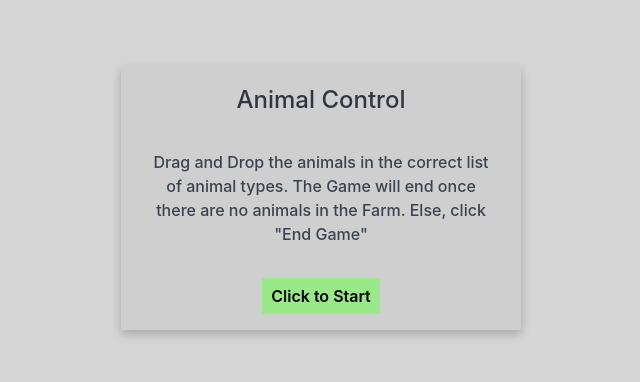
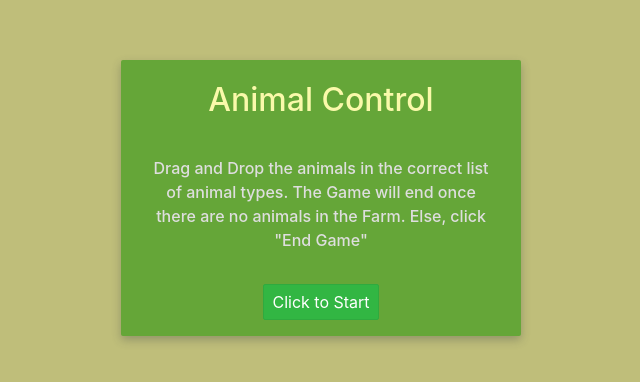
Before and after one commit to miguelybera/4itf_act2_animalcontrol, a React (Create React App) app: page / in a window 1280 px wide. Shown: the part 202-584 px from the top of the page, without its empty margins (319-959 px from the left). Built offline with nearby package versions, Linux system fonts and the light colour scheme.

Commit message:
minor design changes in the modal

```diff
--- a/src/components/Header.js
+++ b/src/components/Header.js
@@ -9,7 +9,7 @@ const Header = ({ timeRemaining, gameState, endGame }) => (
       <>
         <section className="navbar-center text-error">{secondsLeft(timeRemaining)} Seconds Left</section>
         <section className="navbar-center">
-          <button className="btn btn-default" onClick={endGame}>
+          <button className="btn btn-error" onClick={endGame}>
             End Game
           </button>
         </section>
--- a/src/components/Modal.js
+++ b/src/components/Modal.js
@@ -8,7 +8,7 @@ const Modal = ({ gameState, startGame, resetGame }) => (
     <div className="modal-container">
       <div className="modal-header">
 
-        <div className="modal-title h4">{gameState === stateOfGame.START
+        <div className="modal-title h2">{gameState === stateOfGame.START
             ? `Animal Control`
             : `Game over`}</div>
       </div>
@@ -24,7 +24,7 @@ const Modal = ({ gameState, startGame, resetGame }) => (
       </div>
       <div className="modal-footer">
         <button
-          className="btn btn-primary"
+          className="btn btn-success"
           onClick={gameState === stateOfGame.START ? startGame : resetGame}
         >
           {gameState === stateOfGame.START ? 'Click to Start' : 'Reset'}
--- a/src/index.css
+++ b/src/index.css
@@ -23,10 +23,11 @@ footer {
 }
 .modal.modal-sm .modal-container{
   max-width: 400px;
-  background-color: #cfcfcf;
+  background-color: #65a638;
 }
-.h4{
+.h2{
   text-align: center;
+  color: #faf9aa;
 }
 .modal-container .modal-footer {
   padding: 0.8rem;
@@ -35,6 +36,7 @@ footer {
 
 .h6{
   text-align: center;
+  color: #dedede;
 }
 .btn.btn-primary {
   background: #99e889;
@@ -44,7 +46,7 @@ footer {
 }
 
 .modal:target .modal-overlay, .modal.active .modal-overlay {
-  background: #d6d6d6;
+  background: #bfbe7a;
   bottom: 0;
   cursor: default;
   display: block;
```
